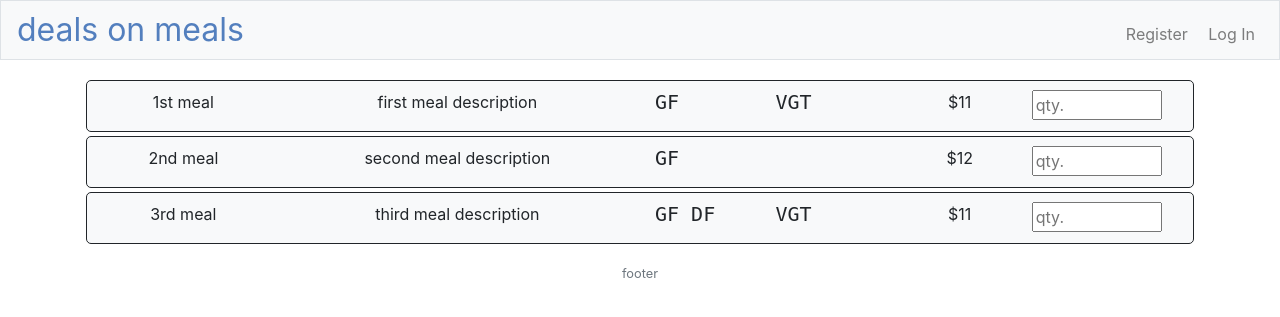
After one commit to tommatthews555/sandboxSite, a Flask app: page /createOrder in a window 1280 px wide. The commit adds this page. Shown: the top 317 px of the page. Run offline with Flask 2, Linux system fonts and the light colour scheme; data comes from the database, SQL or seed files in the repository; both versions use the stored data as it was after the commit.

Commit message:
lots of new stuff

```diff
--- a/app.py
+++ b/app.py
@@ -16,9 +16,9 @@ def home():
         me = User(name="tom", email="tom", hashPw=generate_password_hash("tom"))
         db.session.add(me)
         db.session.commit()
-        myMeal1 = Meal(title="1st meal", desc="first meal description", gf=True, df=False, vgt=True, vgn=False, archived=True)
-        myMeal2 = Meal(title="2nd meal", desc="second meal description", gf=True, df=False, vgt=False, vgn=False, archived=False)
-        myMeal3 = Meal(title="3rd meal", desc="third meal description", gf=True, df=True, vgt=True, vgn=False, archived=False)
+        myMeal1 = Meal(title="1st meal", desc="first meal description", gf=True, df=False, vgt=True, vgn=False, archived=True, price="11")
+        myMeal2 = Meal(title="2nd meal", desc="second meal description", gf=True, df=False, vgt=False, vgn=False, archived=False, price="12")
+        myMeal3 = Meal(title="3rd meal", desc="third meal description", gf=True, df=True, vgt=True, vgn=False, archived=False, price="11")
         db.session.add(myMeal1)
         db.session.add(myMeal2)
         db.session.add(myMeal3)
@@ -39,6 +39,12 @@ def home():
 def history():
     orders = Order.query.filter(Order.userId==session["user_id"])
     return render_template("orders.html", orders=orders)
+
+@app.route("/createOrder")
+def createOrder():
+    meals = Meal.query.all()
+
+    return render_template("createOrder.html", meals=meals)
 
 @app.route("/archiveMeal", methods=["GET", "POST"])
 def archiveMeal():
--- a/models.py
+++ b/models.py
@@ -38,6 +38,7 @@ class Meal(db.Model):
     vgt = db.Column(db.Boolean(),  nullable=False, default=False)
     vgn = db.Column(db.Boolean(),  nullable=False, default=False)
     archived = db.Column(db.Boolean(), nullable=False, default=False)
+    price = db.Column(db.Integer, nullable=False, default=11)
 
     def __repr__(self):
         return 'Meal ID: %s, Title: %s, Description: %s' % (self.id, self.title, self.desc)
--- a/static/styles.css
+++ b/static/styles.css
@@ -70,3 +70,13 @@ main img
       margin-right: auto;
       margin-left: auto;
   }
+
+  .row {
+      border-style: solid;
+      border-width: 1px;
+      border-radius: 5px;
+      padding: 5px;
+      /* spacing: 1 px; */
+      border-spacing: 5 px;
+      white-space: nowrap;
+  }
--- /dev/null
+++ b/templates/createOrder.html
@@ -0,0 +1,43 @@
+{% extends "layout.html" %}
+
+{% block title %}
+    Meals
+{% endblock %}
+
+{% block main %}
+<div class="container-fluid">
+    {%for meal in meals %}
+    <div class="row my-1 bg-light text-wrap">
+        <div class="col-4 col-md-2 my-1">
+            {{meal.title}}
+        </div>
+        <div class="col-8 col-md-4 my-1">
+            {{meal.desc}}
+        </div>
+
+        <div class="col-7 col-md-3 my-1" >
+            <h5 style="text-align: left;font-family:'Courier Bold', Courier Bold, monospace;font-style:bold">
+            {% if meal.gf == True %}
+            GF
+            {% else %}&nbsp;&nbsp;{% endif %}
+            {% if meal.df == True %}
+            DF
+            {% else %}&nbsp;&nbsp;{% endif %}
+            {% if meal.vgn == True %}
+            VGN
+            {% else %}&nbsp;&nbsp;&nbsp;{% endif %}
+            {% if meal.vgt == True %}VGT
+            {% else %}&nbsp;&nbsp;&nbsp;{% endif %}
+        </div>
+        <div class="col-2 col-md-1 my-1" >
+            ${{meal.price}}
+        </div>
+        <div class="col-3 col-md-2 my-1" >
+            <div class="def-number-input number-input safari_only">
+            <input style="width:85%; max-width:40" placeholder="qty." class="quantity" min="0" max="10" name="quantity" value="" type="number">
+            </div>
+        </div>
+    </div>
+    {% endfor %}
+</div>
+{% endblock %}
--- a/templates/layout.html
+++ b/templates/layout.html
@@ -32,13 +32,14 @@
                 <div class="collapse navbar-collapse ml-auto" id="navbar">
                     <ul class="navbar-nav text-right ml-auto mt-2">
                         {% if session.user_id %}
-                        <li class="nav-item"><a class="nav-link" href="/history">History</a></li>
-                        <li class="nav-item"><a class="nav-link" href="/meals-edit">Meals</a></li>
-                        <li class="nav-item"><a class="nav-link" href="/createMeal">Create Meal</a></li>
-                        <li class="nav-item"><a class="nav-link" href="/logout">Log Out</a></li>
+                        <li class="nav-item"><a class="nav-link" href="/history">&nbsp;History</a></li>
+                        <li class="nav-item"><a class="nav-link" href="/meals-edit">&nbsp;Meals</a></li>
+                        <li class="nav-item"><a class="nav-link" href="/createMeal">&nbsp;Create Meal</a></li>
+                        <li class="nav-item"><a class="nav-link" href="/createOrder">&nbsp;Create Order</a></li>
+                        <li class="nav-item"><a class="nav-link" href="/logout">&nbsp;Log Out</a></li>
                         {% else %}
-                        <li class="nav-item"><a class="nav-link" href="/register">Register</a></li>
-                        <li class="nav-item"><a class="nav-link" href="/login">Log In</a></li>
+                        <li class="nav-item"><a class="nav-link" href="/register">&nbsp;Register</a></li>
+                        <li class="nav-item"><a class="nav-link" href="/login">&nbsp;Log In</a></li>
                         {% endif %}
                     </ul>
                 </div>
```
Also changed, not shown: sandboxSite.db.
